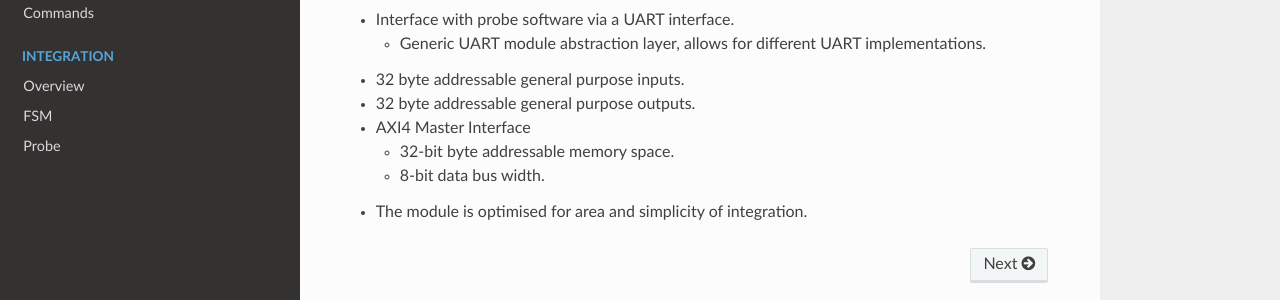
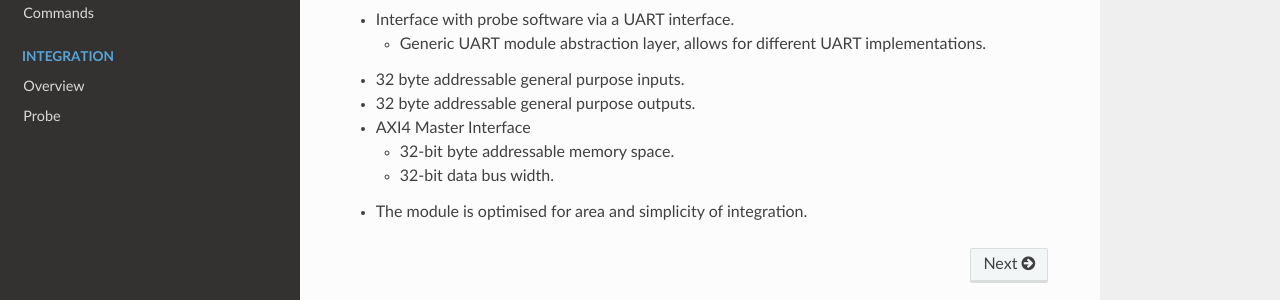
Before and after one commit to ben-marshall/verilog-probe, an MkDocs documentation site: the page built from docs/spec-overview.md, in a window 1280 px wide. Shown: the part 200-500 px from the top of the page. Built offline with MkDocs 1.6.1, drawn with Linux system fonts in a browser that asks for light colours; nearby versions of some CDN libraries; old or Windows-style settings are respelled for this version of MkDocs.

Commit message:
Remove FSM diagram  On branch master  Your branch is ahead of 'origin/master' by 2 commits.    (use "git push" to publish your local commits)
 Changes to be committed:
	deleted:    docs/fsm.dot
	deleted:    docs/fsm.png
	deleted:    docs/rtl-fsm.md
	modified:   docs/spec-overview.md
	modified:   mkdocs.yml

```diff
--- a/docs/spec-overview.md
+++ b/docs/spec-overview.md
@@ -10,5 +10,5 @@ Overview of the features of the module.
 - 32 byte addressable general purpose outputs.
 - AXI4 Master Interface
     - 32-bit byte addressable memory space.
-    - 8-bit  data bus width.
+    - 32-bit data bus width.
 - The module is optimised for area and simplicity of integration.
--- a/mkdocs.yml
+++ b/mkdocs.yml
@@ -19,5 +19,4 @@ pages:
 - Commands: command-list.md
 - Integration:
     - Overview: integration.md
-    - FSM: rtl-fsm.md
 - Probe: probe-program.md
```
Also changed, not shown: docs/rtl-fsm.md (deleted, +0 -8 lines), docs/fsm.png (deleted), 1 other file.
